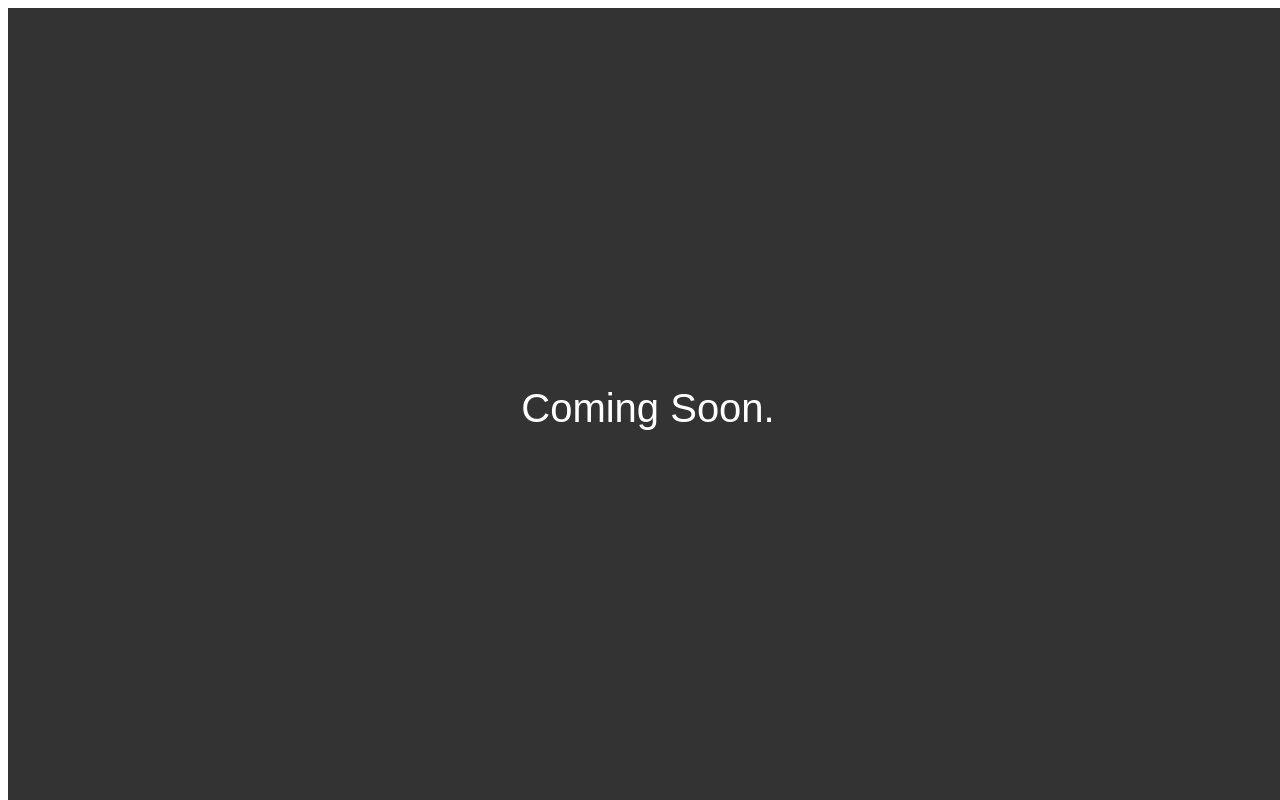
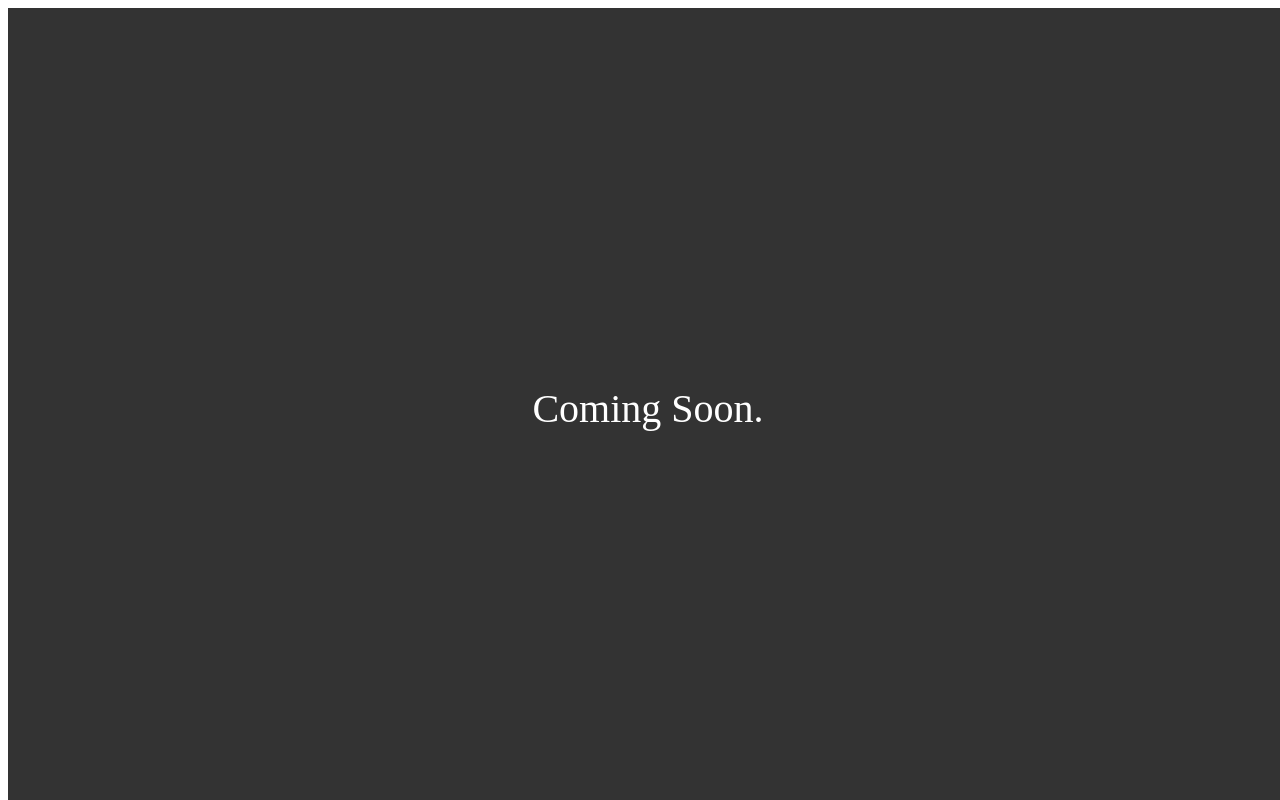
Before and after one commit to kjamison80/kdjconcepts, a React app: page / in a window 1280 px wide. Built offline with nearby package versions, Linux system fonts and the light colour scheme; the HTML template or start-up script is replaced by a standard one.

Commit message:
Removing font-family

```diff
--- a/src/client/App.js
+++ b/src/client/App.js
@@ -12,7 +12,6 @@ const AppContaienr = styled.div`
   font-size: 40px;
   background: #333;
   color: #fff;
-  font-family: arial;
 `;
 
 const App = () => <AppContaienr>Coming Soon.</AppContaienr>;
```
